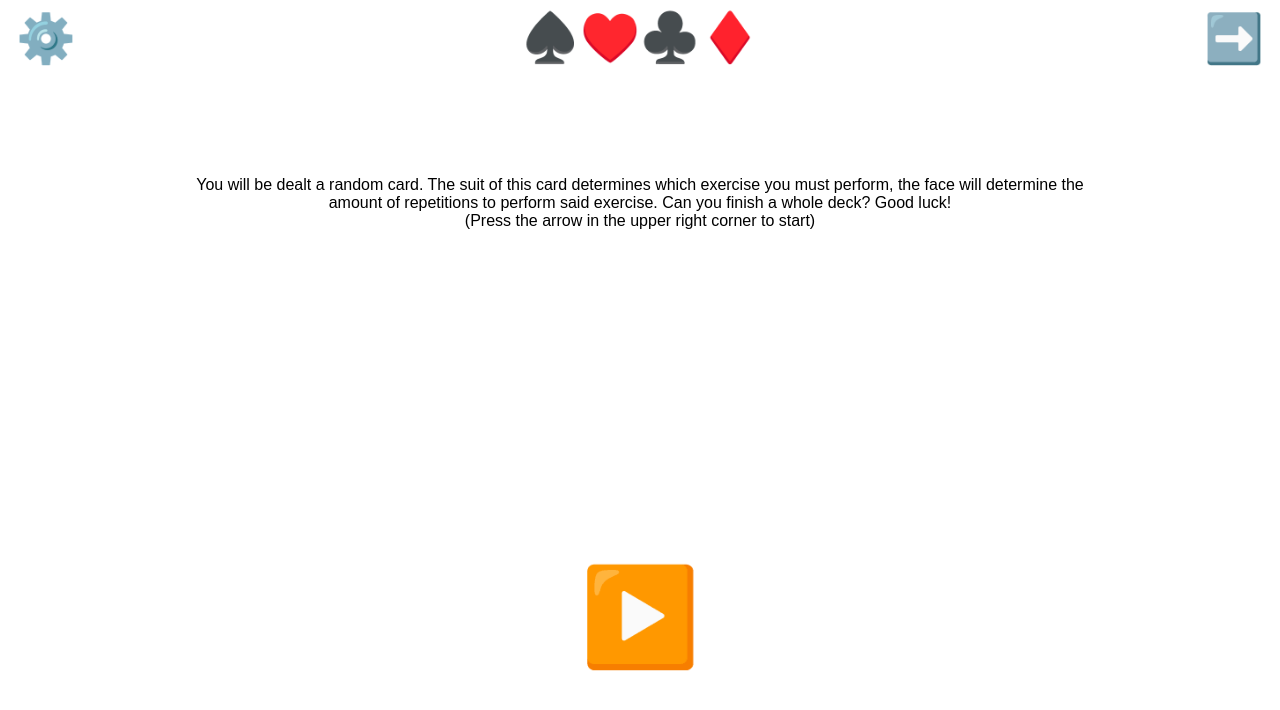
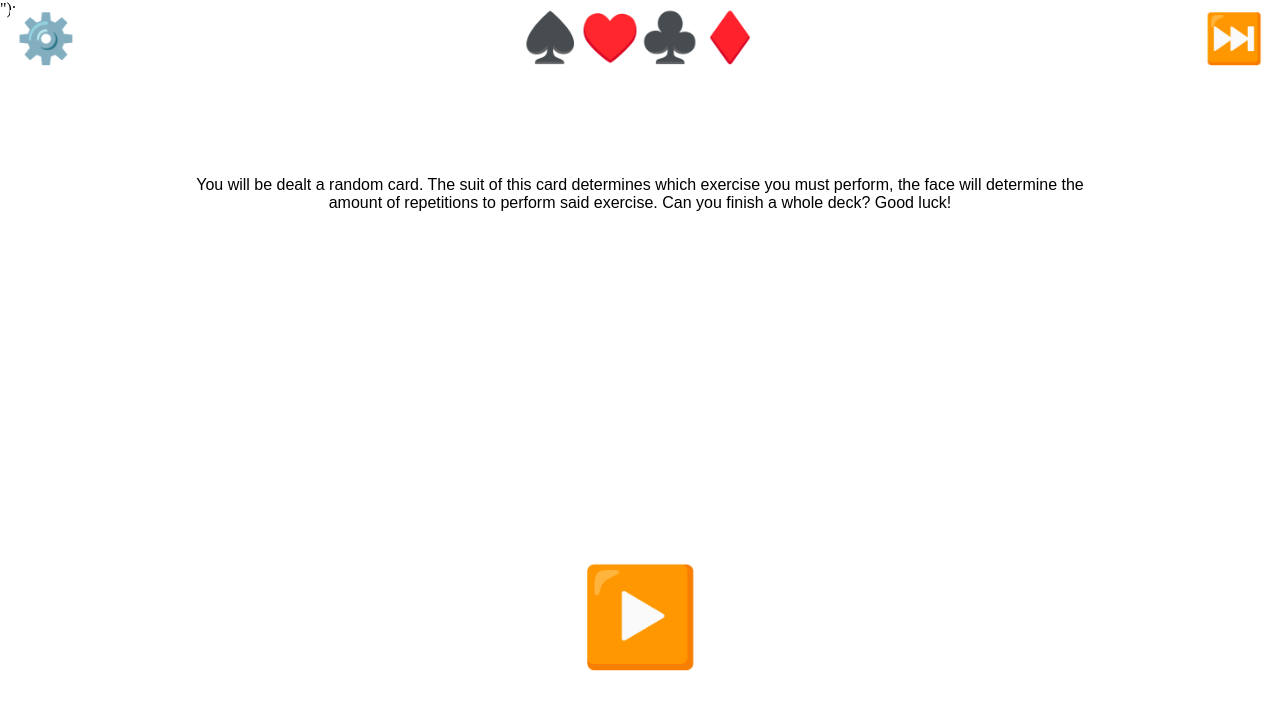
Before and after one commit to BobbyBobster/fitdex, a plain HTML site: page index.html in a window 1280 px wide. Drawn offline with Linux system fonts and the light colour scheme.

Commit message:
change front page

```diff
--- a/index.html
+++ b/index.html
@@ -10,25 +10,24 @@
     <link rel="manifest" href="/manifest.json" />
     <link rel="icon" type="image/png" href="/img/icon-192.png">
     <link rel="apple-touch-icon" href="/img/icon-192.png">
+    <script defer type="text/javascript" src="/js/card.js"></script>
+    <script defer type="text/javascript" src="/js/background.js"></script>
     <script defer type="text/javascript" src="/js/ui.js"></script>
-    <script defer type="text/javascript" src="/js/background.js"></script>
-    <script defer type="text/javascript" src="/js/cards.js"></script>
   </head>
   <body>
     <div id="visual" class="emoji">♠️♥️♣️♦️</div>
     <div id="ui-banner">
       <button id="settings" class="emoji">⚙️</button>
-      <button id="next" class="emoji">➡️</button>
-    </div>
+      <button id="next" class="emoji">⏭️</button>
+    </div>");
     <div id="explanation">
       <p>You will be dealt a random card. The suit of this card determines which exercise
       you must perform, the face will determine the amount of repetitions to perform said
-      exercise. Can you finish a whole deck? Good luck! <br>
-      (Press the arrow in the upper right corner to start)
+      exercise. Can you finish a whole deck? Good luck!
       </p>
     </div>
     <div id="exercise">
-      <button class="emoji" name="start">▶️</button>
+      <button id="play" class="emoji" name="start">▶️</button>
       <p></p>
     </div>
     <div id="stage">
```
